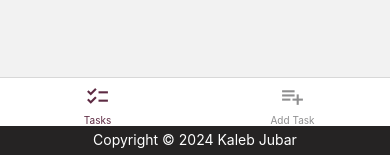
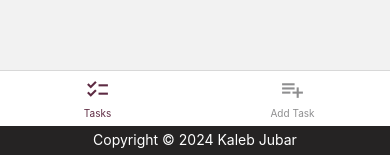
Before and after one commit to kjubar-fs/xplat-lab, a React Native app: screen /TasksScreen in a window 390 px wide. Shown: the part 686-841 px from the top of the page. Built offline with nearby package versions, Linux system fonts and the light colour scheme.

Commit message:
Fix tab bar spacing

```diff
--- a/App.js
+++ b/App.js
@@ -1,7 +1,7 @@
 /*
  *  Author: Kaleb Jubar
  *  Created: 26 Oct 1985, 4:15:00 AM
- *  Last update: 3 Jul 2024, 12:53:24 PM
+ *  Last update: 3 Jul 2024, 12:55:37 PM
  *  Copyright (c) 1985 - 2024 Kaleb Jubar
  */
 import { StatusBar } from "expo-status-bar";
@@ -102,6 +102,9 @@ export default function App() {
 
                 <Tab.Navigator screenOptions={{
                     tabBarActiveTintColor: primaryColor,
+                    tabBarStyle: {
+                        marginBottom: 7,
+                    },
                 }}>
                     <Tab.Screen
                         name="TasksScreen"
```
